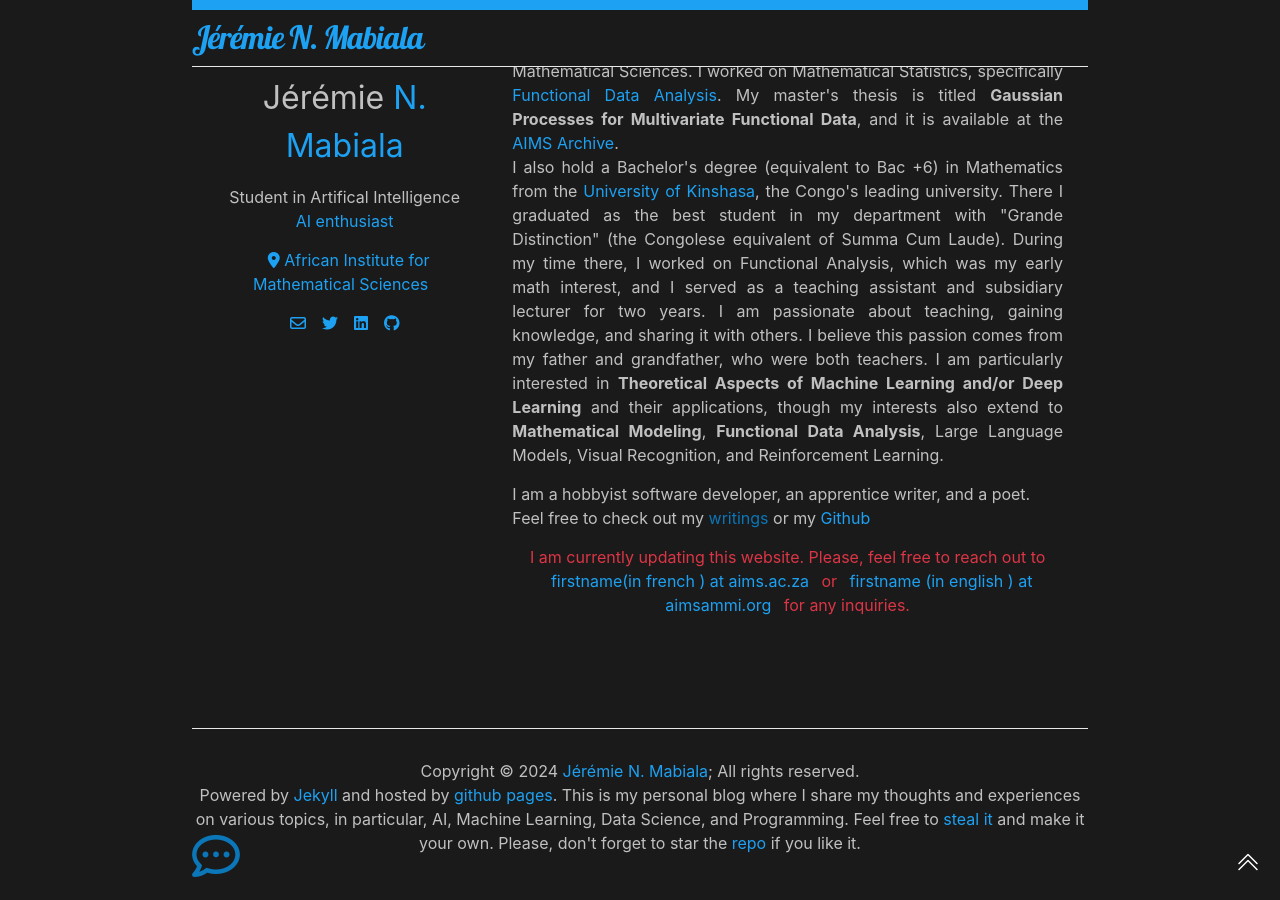
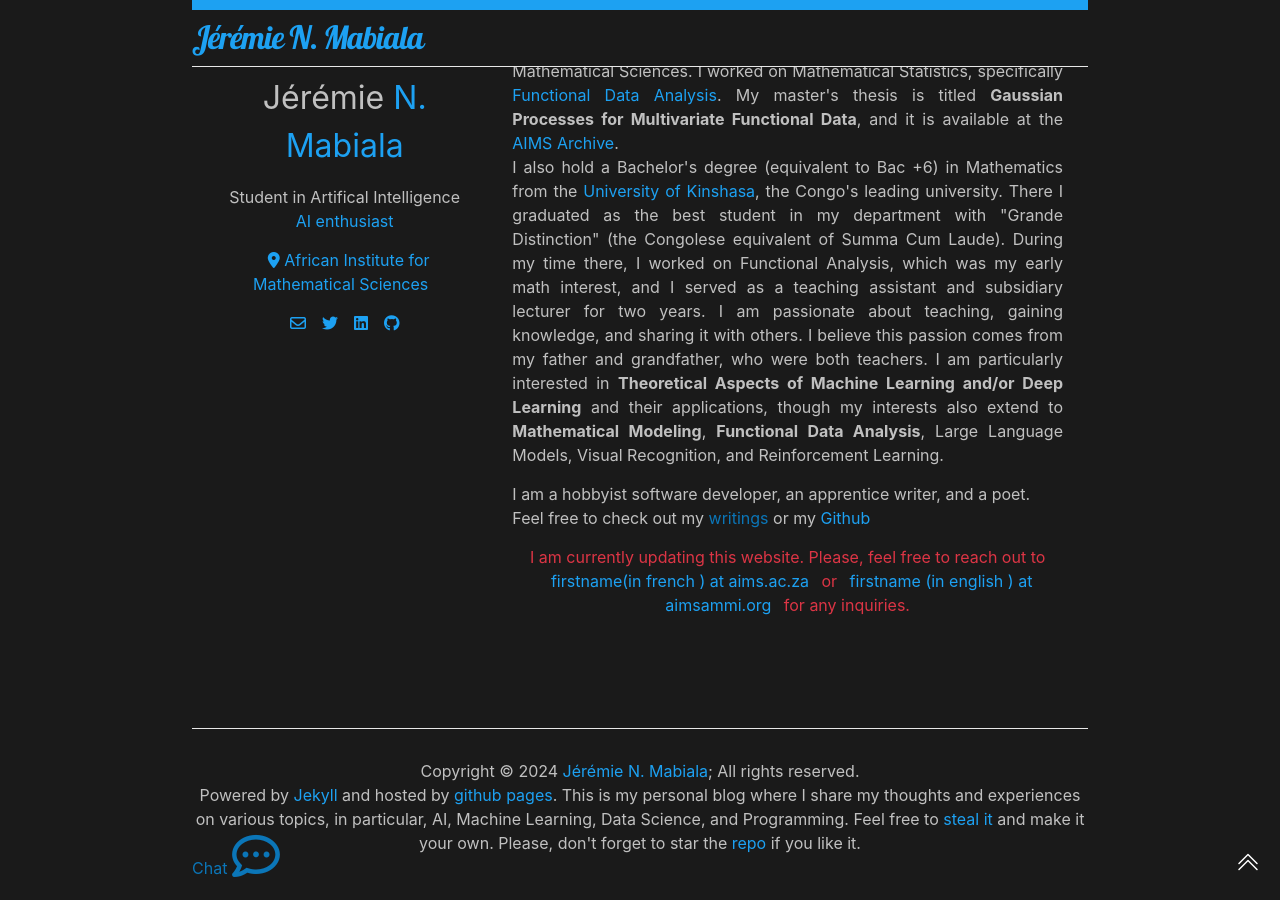
Before and after one commit to jnlandu/jnlandu.github.io, a Jekyll site: the page built from index.md, in a window 1280 px wide and 900 px high, scrolled down 289 px. Built offline with Jekyll 4.4.1, drawn with Linux system fonts in a browser that asks for light colours.

Commit message:
add the chat icon

```diff
--- a/_includes/chat-with-me.html
+++ b/_includes/chat-with-me.html
@@ -1,5 +1,5 @@
 
 <a class="chat-icon-btn"
 href="{{ site.chat_with_me.url }}">
-    <i class='chat-icon far fa-comment-dots'></i>
+   Chat  <i class='chat-icon far fa-comment-dots'></i>
 </a>
```
